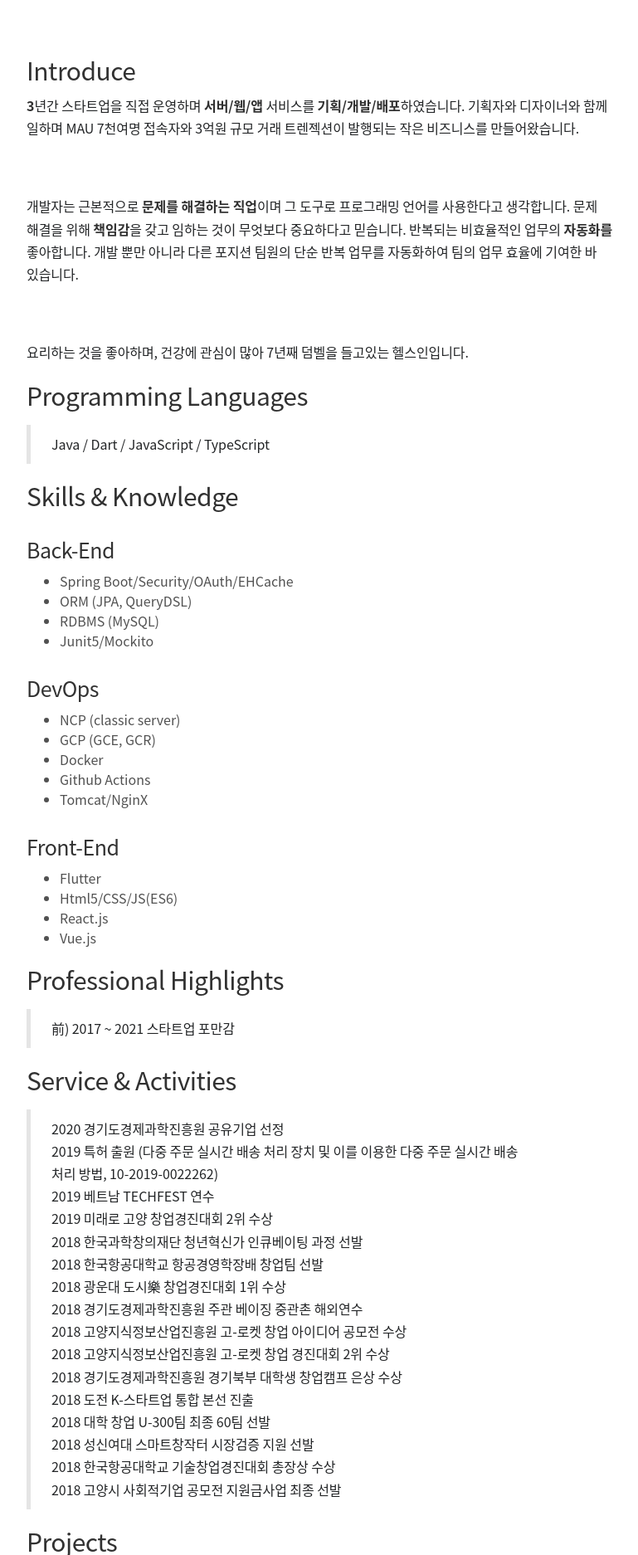
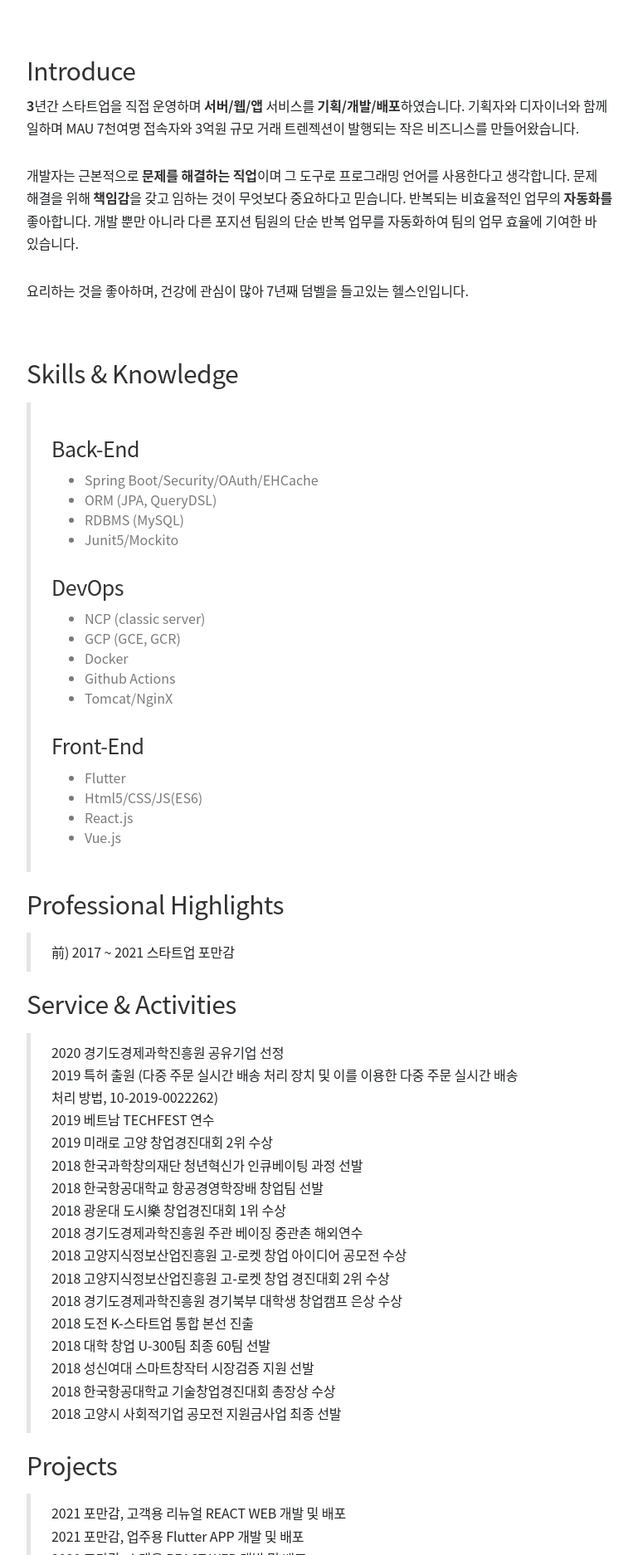
Before and after one commit to cholnh/cholnh.github.io, a Jekyll site: the page built from about.md, in a window 1280 px wide. Shown: the part 436-2310 px from the top of the page at 83% size, without its empty margins (248-1017 px from the left). Built offline with Jekyll 4.4.1, drawn with Linux system fonts in a browser that asks for light colours.

Commit message:
edit about

```diff
--- a/about.md
+++ b/about.md
@@ -80,41 +80,39 @@ layout: page
 ## Introduce
 **3**년간 스타트업을 직접 운영하며 **서버/웹/앱** 서비스를 **기획/개발/배포**하였습니다. 기획자와 디자이너와 함께 일하며 MAU 7천여명 접속자와 3억원 규모 거래 트렌젝션이 발행되는 작은  비즈니스를 만들어왔습니다.
 
-<br/>
+<div class="br"></div>
 
 개발자는 근본적으로 **문제를 해결하는 직업**이며 그 도구로 프로그래밍 언어를 사용한다고 생각합니다. 문제 해결을 위해 **책임감**을 갖고 임하는 것이 무엇보다 중요하다고 믿습니다.
 반복되는 비효율적인 업무의 **자동화를** 좋아합니다. 개발 뿐만 아니라 다른 포지션 팀원의 단순 반복 업무를 자동화하여 팀의 업무 효율에 기여한 바 있습니다.
 
-<br/>
+<div class="br"></div>
 
 요리하는 것을 좋아하며, 건강에 관심이 많아 7년째 덤벨을 들고있는 헬스인입니다.
 
-## Programming Languages
-> Java / Dart / JavaScript / TypeScript
+<br/>
 
 ## Skills & Knowledge
 
-### Back-End
-
-- Spring Boot/Security/OAuth/EHCache
-- ORM (JPA, QueryDSL)
-- RDBMS (MySQL)
-- Junit5/Mockito
-
-### DevOps
-
-- NCP (classic server)
-- GCP (GCE, GCR)
-- Docker
-- Github Actions
-- Tomcat/NginX
-
-### Front-End
-
-- Flutter
-- Html5/CSS/JS(ES6)
-- React.js
-- Vue.js
+> ### Back-End
+> - Spring Boot/Security/OAuth/EHCache
+> - ORM (JPA, QueryDSL)
+> - RDBMS (MySQL)
+> - Junit5/Mockito
+>
+> ### DevOps
+>
+> - NCP (classic server)
+> - GCP (GCE, GCR)
+> - Docker
+> - Github Actions
+> - Tomcat/NginX
+>
+> ### Front-End
+>
+> - Flutter
+> - Html5/CSS/JS(ES6)
+> - React.js
+> - Vue.js
 
 ## Professional Highlights
 > 前) 2017 ~ 2021 스타트업 포만감
--- a/public/css/nzzi.css
+++ b/public/css/nzzi.css
@@ -10,3 +10,7 @@
   border: 1px solid #e9e9e9;
   max-width: 1000px;
 }
+
+.br {
+  margin-bottom: 30px;
+}
```
